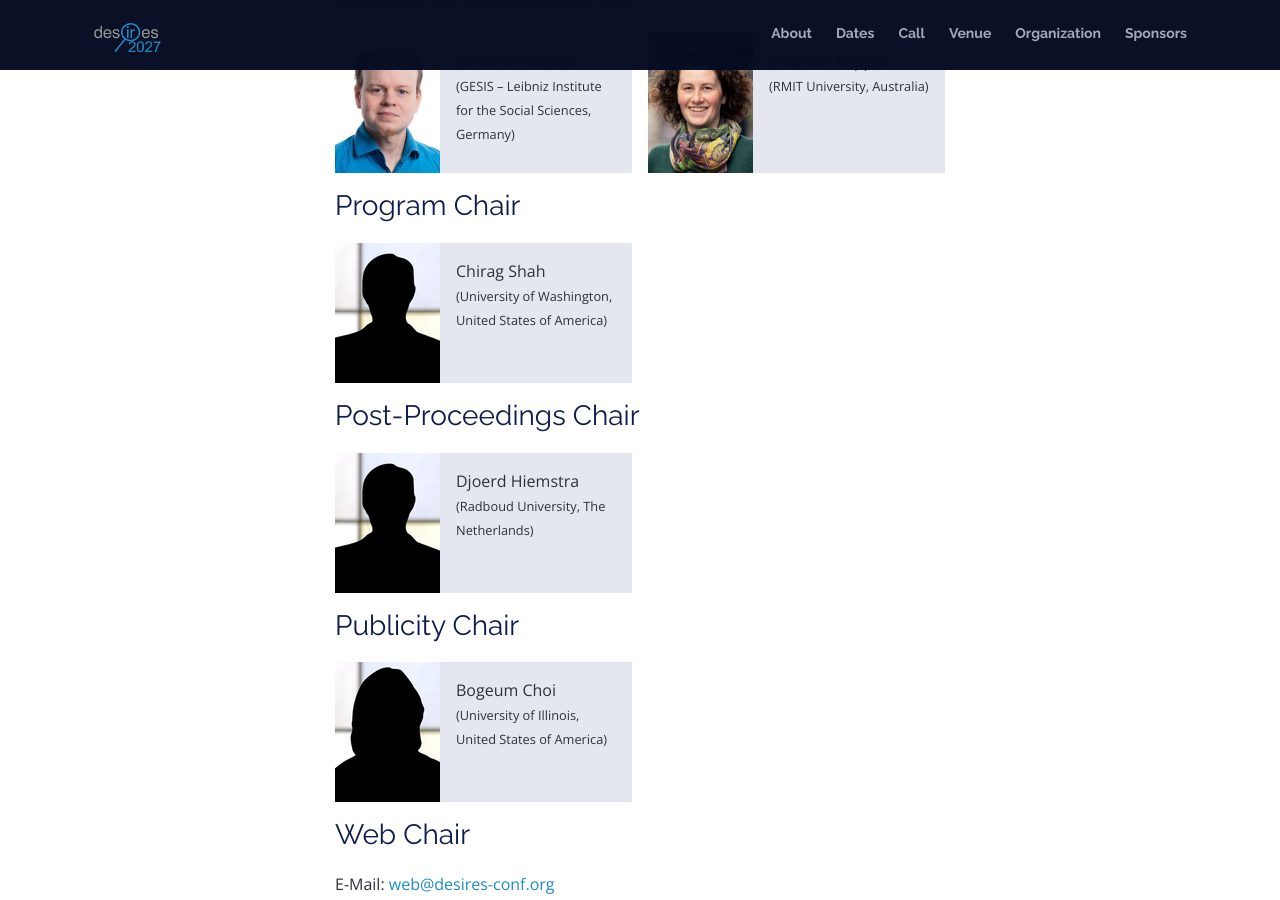
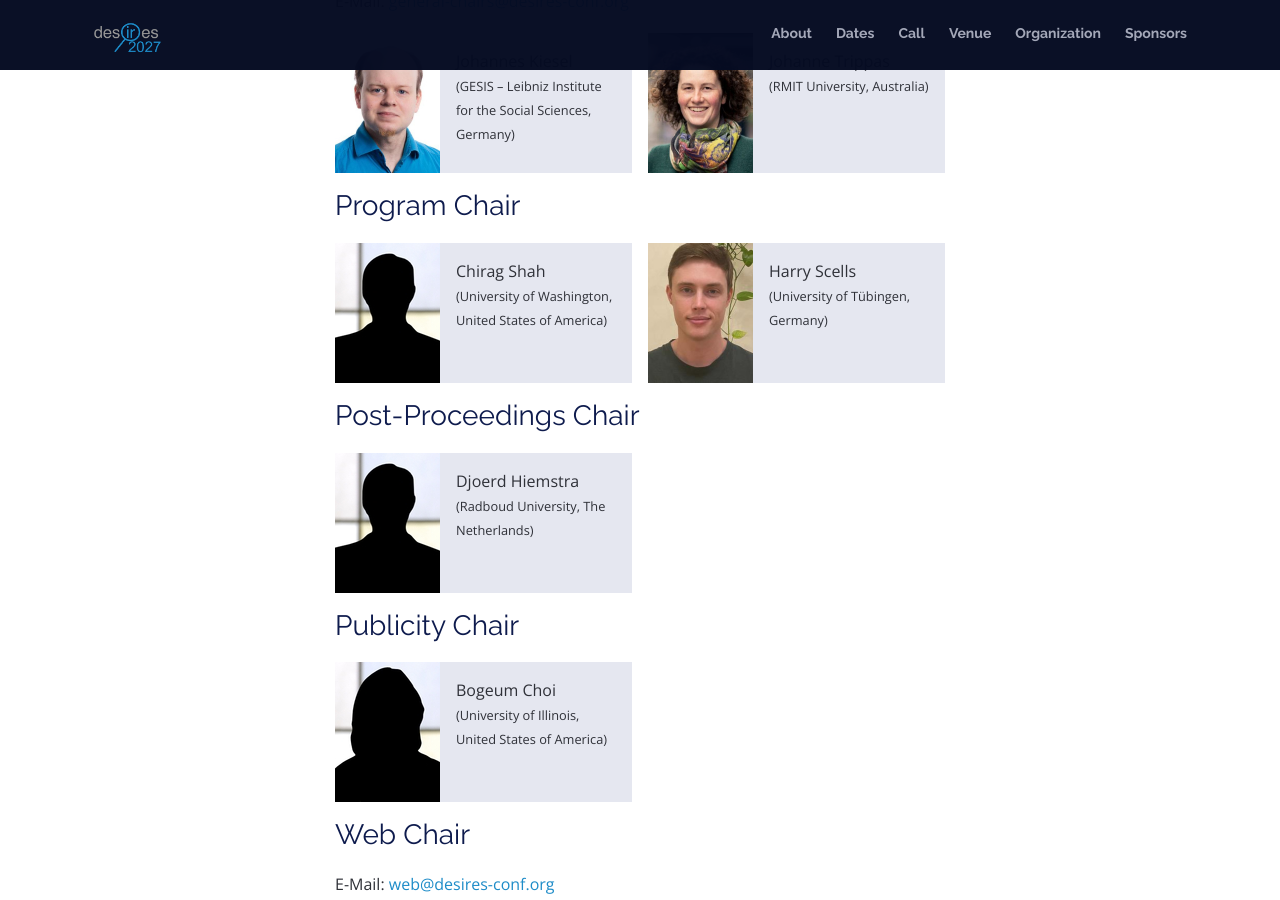
Before and after one commit to desires-conf/desires-conf.github.io, a Jekyll site: the page built from 2027/index.html, in a window 1280 px wide and 900 px high, scrolled down 4455 px. Built offline with Jekyll 4.4.1, drawn with Linux system fonts in a browser that asks for light colours; nearby versions of some CDN libraries.

Commit message:
Add Harry

```diff
--- a/2027/index.html
+++ b/2027/index.html
@@ -170,6 +170,13 @@ subtitle: Cologne, Germany
             <small>(University of Washington, United States of America)</small>
           </figcaption>
         </figure>
+        <figure>
+          <img src="img/person-scells.jpg" alt="Harry Scells">
+          <figcaption>
+            Harry Scells<br>
+            <small>(University of Tübingen, Germany)</small>
+          </figcaption>
+        </figure>
       </div>
 
       <h3>Post-Proceedings Chair</h3>
```
Also changed, not shown: 2027/img/person-scells.jpg (added).
